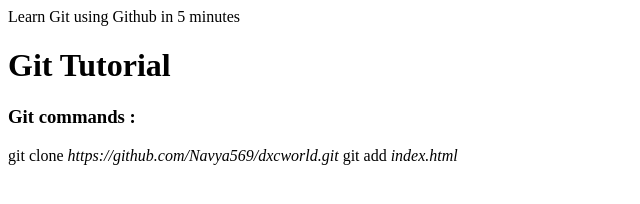
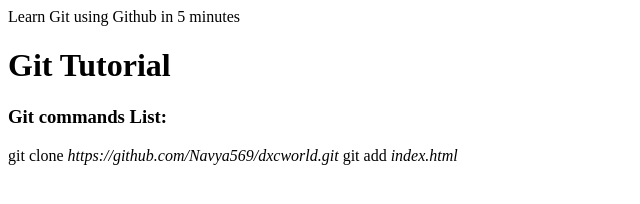
Before and after one commit to Navya569/dxcworld, a plain HTML site: page index.html in a window 1280 px wide. Shown: the full height of the page, 0-640 px from the left. Drawn offline with Linux system fonts and the light colour scheme.

Commit message:
updated h3 line

```diff
--- a/index.html
+++ b/index.html
@@ -6,7 +6,7 @@
 </head>
 <body>
 <h1>Git Tutorial</h1>
-<h3>Git commands : </h3>
+<h3>Git commands List: </h3>
 git clone <i>https://github.com/Navya569/dxcworld.git</i>
                                git add <i> index.html </i>
 </body>
```
